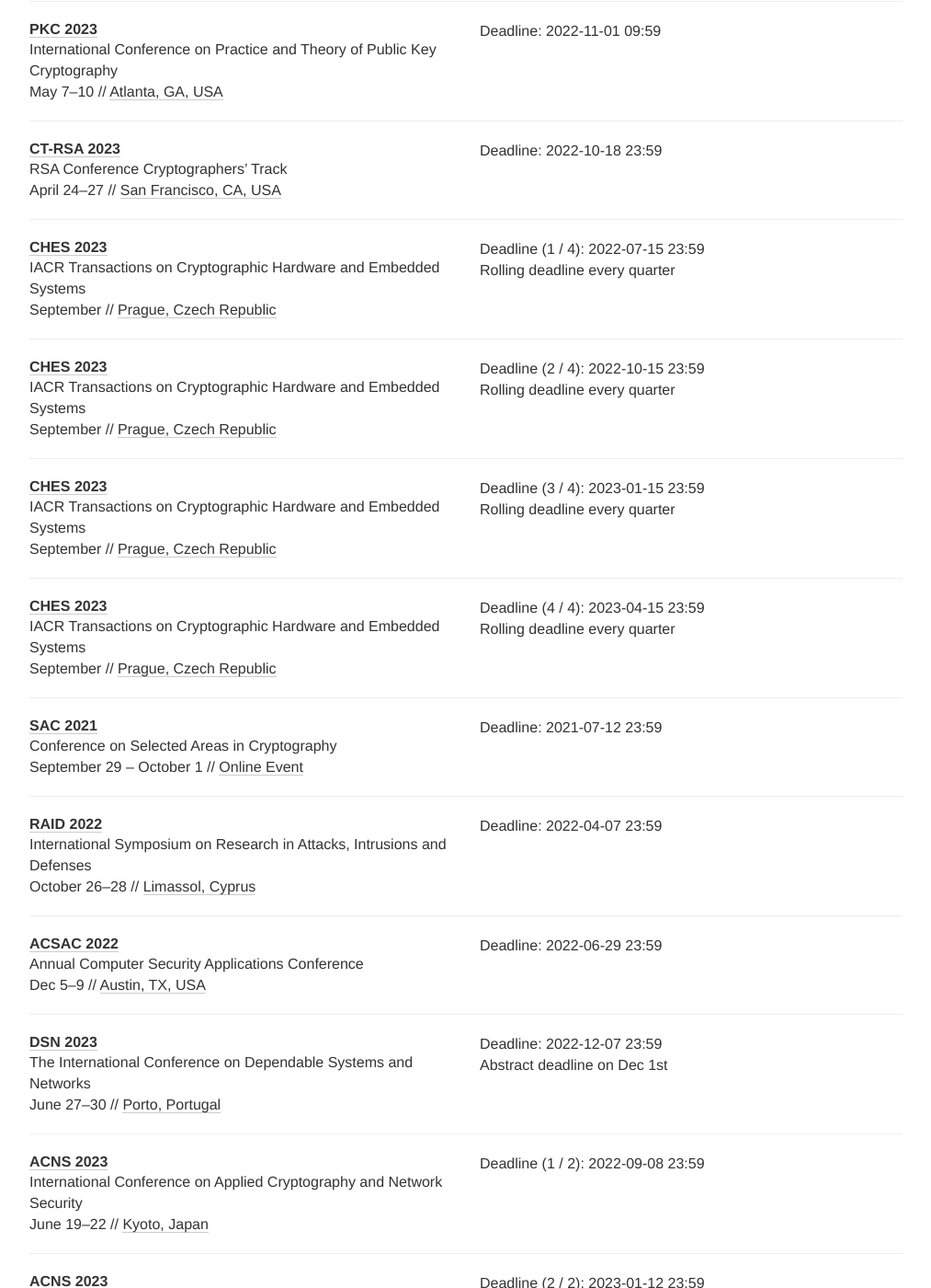
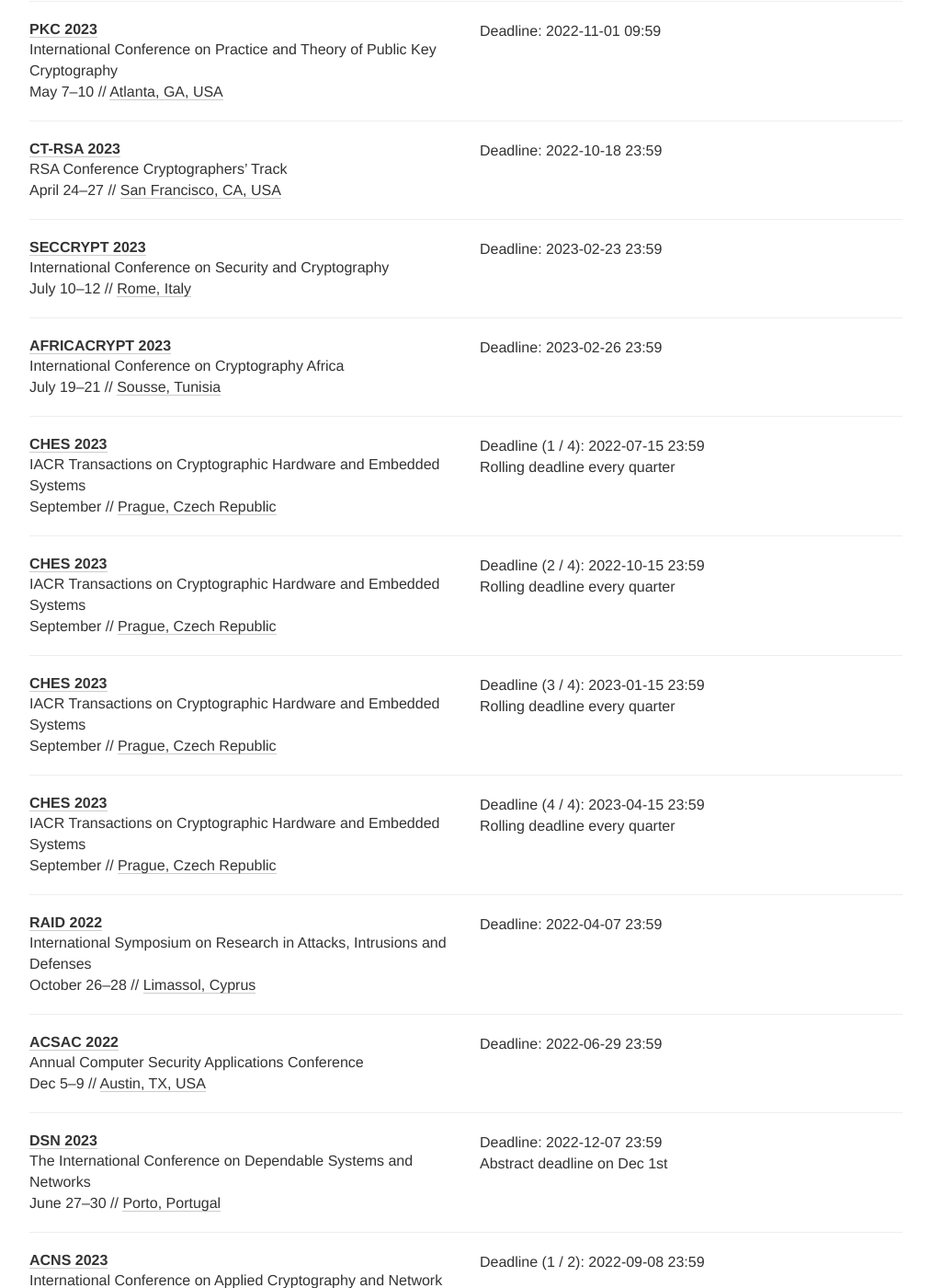
Before and after one commit to sec-deadlines/sec-deadlines.github.io, a Jekyll site: the page built from index.html, in a window 1280 px wide and 1400 px high, scrolled down 4930 px. Shown: the whole window at 92% size, without its empty margins (133-1146 px from the left). Built offline with Jekyll 4.4.1, drawn with Linux system fonts in a browser that asks for light colours; nearby versions of some CDN libraries; comment, search, counter and statistics services are not loaded.

Commit message:
Add SECCRYPT and AFRICACRYPT

```diff
--- a/_data/conferences.yml
+++ b/_data/conferences.yml
@@ -299,6 +299,24 @@
   place: San Francisco, CA, USA
   tags: [CRYPTO, CONF]
 
+- name: SECCRYPT
+  description: International Conference on Security and Cryptography
+  year: 2023
+  link: https://secrypt.scitevents.org/ImportantDates.aspx
+  deadline: ["2023-02-23 23:59"]
+  date: July 10-12
+  place: Rome, Italy
+  tags: [CRYPTO, CONF]
+
+- name: AFRICACRYPT
+  description: International Conference on Cryptography Africa
+  year: 2023
+  link: https://secrypt.scitevents.org/ImportantDates.aspx
+  deadline: ["2023-02-26 23:59"]
+  date: July 19-21
+  place: Sousse, Tunisia
+  tags: [CRYPTO, CONF]
+
 - name: CHES
   description: IACR Transactions on Cryptographic Hardware and Embedded Systems
   year: 2023
@@ -312,15 +330,6 @@
   date: September
   place: Prague, Czech Republic
   tags: [SEC, CRYPTO, CONF]
-
-- name: SAC
-  description: Conference on Selected Areas in Cryptography
-  year: 2021
-  link: https://www.sac2021.ca/
-  deadline: ["2021-07-12 23:59"]
-  date: September 29 - October 1
-  place: Online Event
-  tags: [CRYPTO, PRIV, CONF]
 
 # Networks and systems, applications
 
```
